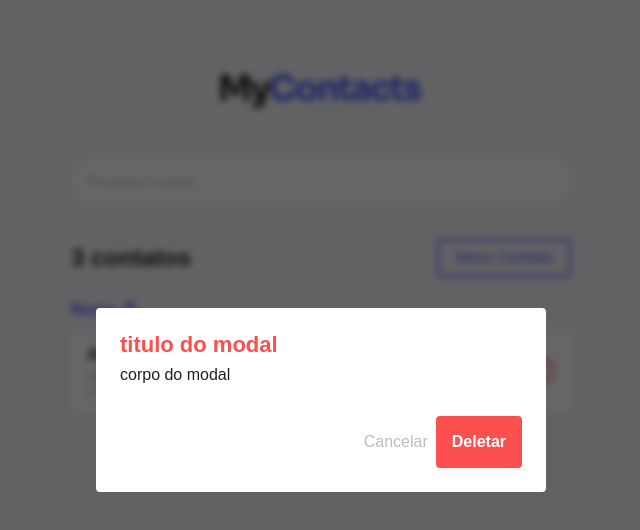
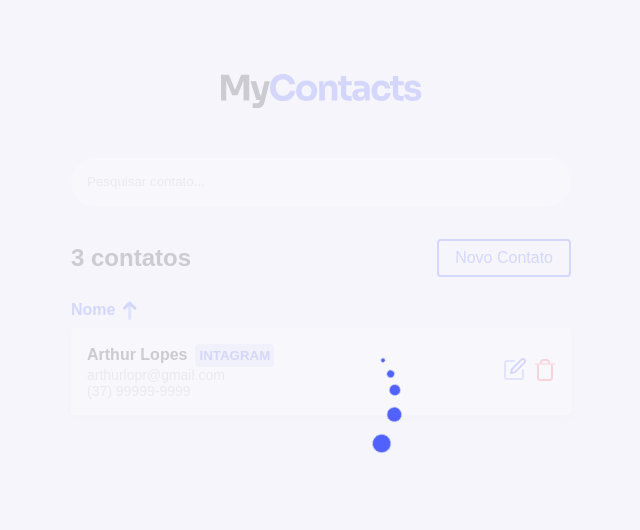
Before and after one commit to arthurlopesr/mycontacts-frontend, a React (Create React App) app: page / in a window 1280 px wide. Shown: the top 530 px of the page, without its empty margins (319-959 px from the left). Built offline with nearby package versions, Linux system fonts and the light colour scheme.

Commit message:
feat: loader

```diff
--- a/public/index.html
+++ b/public/index.html
@@ -13,5 +13,6 @@
     <noscript>You need to enable JavaScript to run this app.</noscript>
     <div id="root"></div>
     <div id="modal-root"></div>
+    <div id="loader-root"></div>
   </body>
 </html>
--- /dev/null
+++ b/src/components/loader/Loader.jsx
@@ -0,0 +1,11 @@
+import ReactDOM from 'react-dom';
+import { Overlay } from './styles';
+
+export function Loader() {
+  return ReactDOM.createPortal(
+    <Overlay>
+      <div className="loader" />
+    </Overlay>,
+    document.getElementById('loader-root'),
+  );
+}
--- /dev/null
+++ b/src/components/loader/styles.js
@@ -0,0 +1,65 @@
+import { styled, keyframes } from 'styled-components';
+
+const load = keyframes`
+  0% {
+    box-shadow: 0 -0.83em 0 -0.4em, 0 -0.83em 0 -0.42em, 0 -0.83em 0 -0.44em, 0 -0.83em 0 -0.46em, 0 -0.83em 0 -0.477em;
+  }
+  5%,
+  95% {
+    box-shadow: 0 -0.83em 0 -0.4em, 0 -0.83em 0 -0.42em, 0 -0.83em 0 -0.44em, 0 -0.83em 0 -0.46em, 0 -0.83em 0 -0.477em;
+  }
+  10%,
+  59% {
+    box-shadow: 0 -0.83em 0 -0.4em, -0.087em -0.825em 0 -0.42em, -0.173em -0.812em 0 -0.44em, -0.256em -0.789em 0 -0.46em, -0.297em -0.775em 0 -0.477em;
+  }
+  20% {
+    box-shadow: 0 -0.83em 0 -0.4em, -0.338em -0.758em 0 -0.42em, -0.555em -0.617em 0 -0.44em, -0.671em -0.488em 0 -0.46em, -0.749em -0.34em 0 -0.477em;
+  }
+  38% {
+    box-shadow: 0 -0.83em 0 -0.4em, -0.377em -0.74em 0 -0.42em, -0.645em -0.522em 0 -0.44em, -0.775em -0.297em 0 -0.46em, -0.82em -0.09em 0 -0.477em;
+  }
+  100% {
+    box-shadow: 0 -0.83em 0 -0.4em, 0 -0.83em 0 -0.42em, 0 -0.83em 0 -0.44em, 0 -0.83em 0 -0.46em, 0 -0.83em 0 -0.477em;
+  }
+`;
+
+const round = keyframes`
+  0% {
+    -webkit-transform: rotate(0deg);
+    transform: rotate(0deg);
+  }
+  100% {
+    -webkit-transform: rotate(360deg);
+    transform: rotate(360deg);
+  }
+`;
+
+export const Overlay = styled.div`
+  width: 100%;
+  height: 100%;
+  position: absolute;
+  top: 0;
+  left: 0;
+  background: rgba(246, 245, 252, 0.8);
+
+  display: flex;
+  align-items: center;
+  justify-content: center;
+
+  .loader {
+  color: ${({ theme }) => theme.colors.primary.main};
+  font-size: 90px;
+  text-indent: -9999em;
+  overflow: hidden;
+  width: 1em;
+  height: 1em;
+  border-radius: 50%;
+  margin: 72px auto;
+  position: relative;
+  -webkit-transform: translateZ(0);
+  -ms-transform: translateZ(0);
+  transform: translateZ(0);
+  -webkit-animation: ${load} 1.7s infinite ease, ${round} 1.7s infinite ease;
+  animation: ${load} 1.7s infinite ease, ${round} 1.7s infinite ease;
+}
+`;
--- a/src/pages/home/Home.jsx
+++ b/src/pages/home/Home.jsx
@@ -2,16 +2,15 @@
 import {
   Container, Header, ListContainer, Card, InputSeachContainer,
 } from './styles';
+import { Loader } from '../../components/loader/Loader';
 import arrow from '../../assets/images/arrow.svg';
 import edit from '../../assets/images/edit.svg';
 import trash from '../../assets/images/trash.svg';
-import { Modal } from '../../components/modal/Modal';
 
 export function Home() {
   return (
     <Container>
-      <Modal danger />
-
+      <Loader />
       <InputSeachContainer>
         <input type="text" placeholder="Pesquisar contato..." />
       </InputSeachContainer>
```
